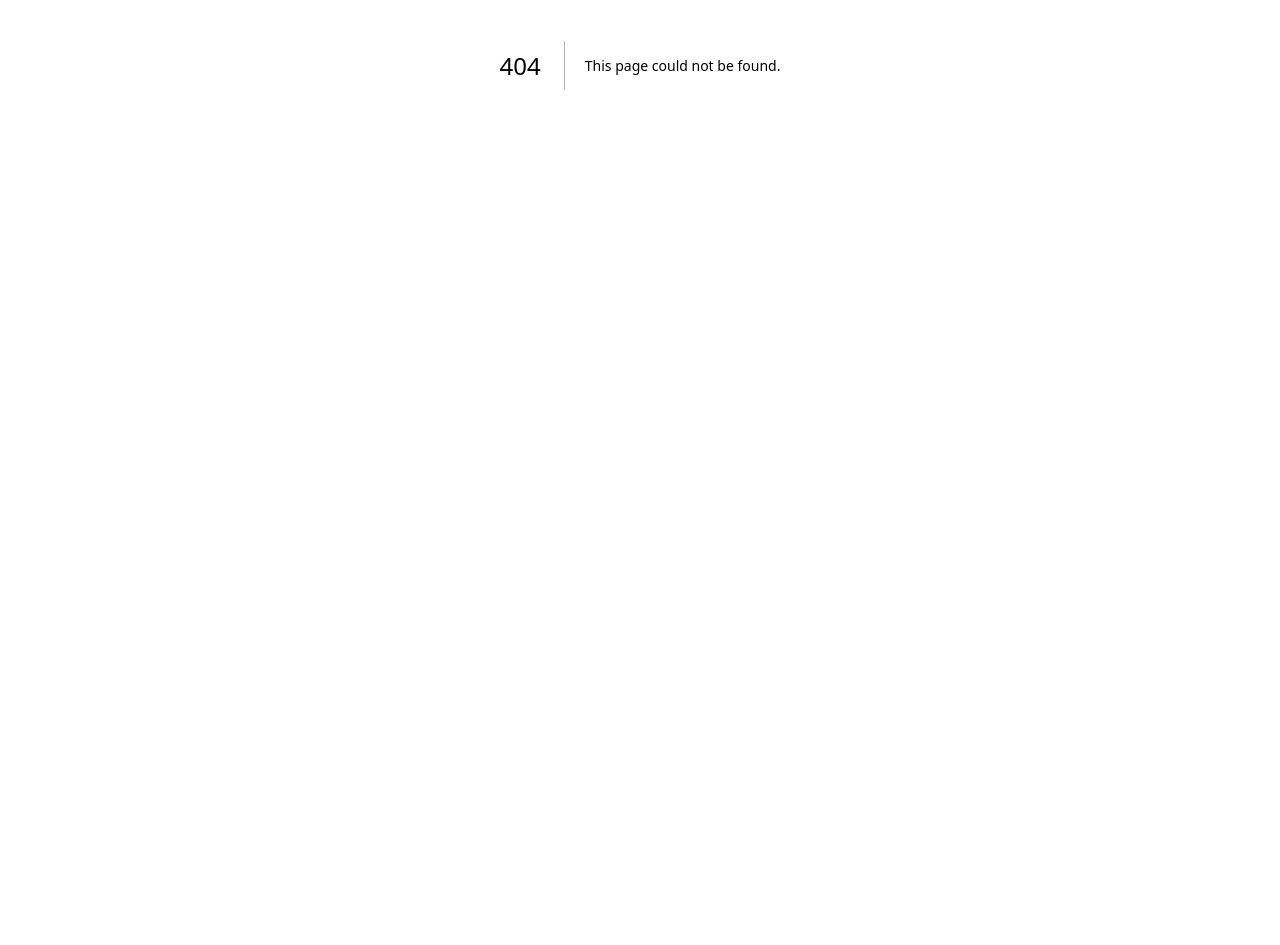
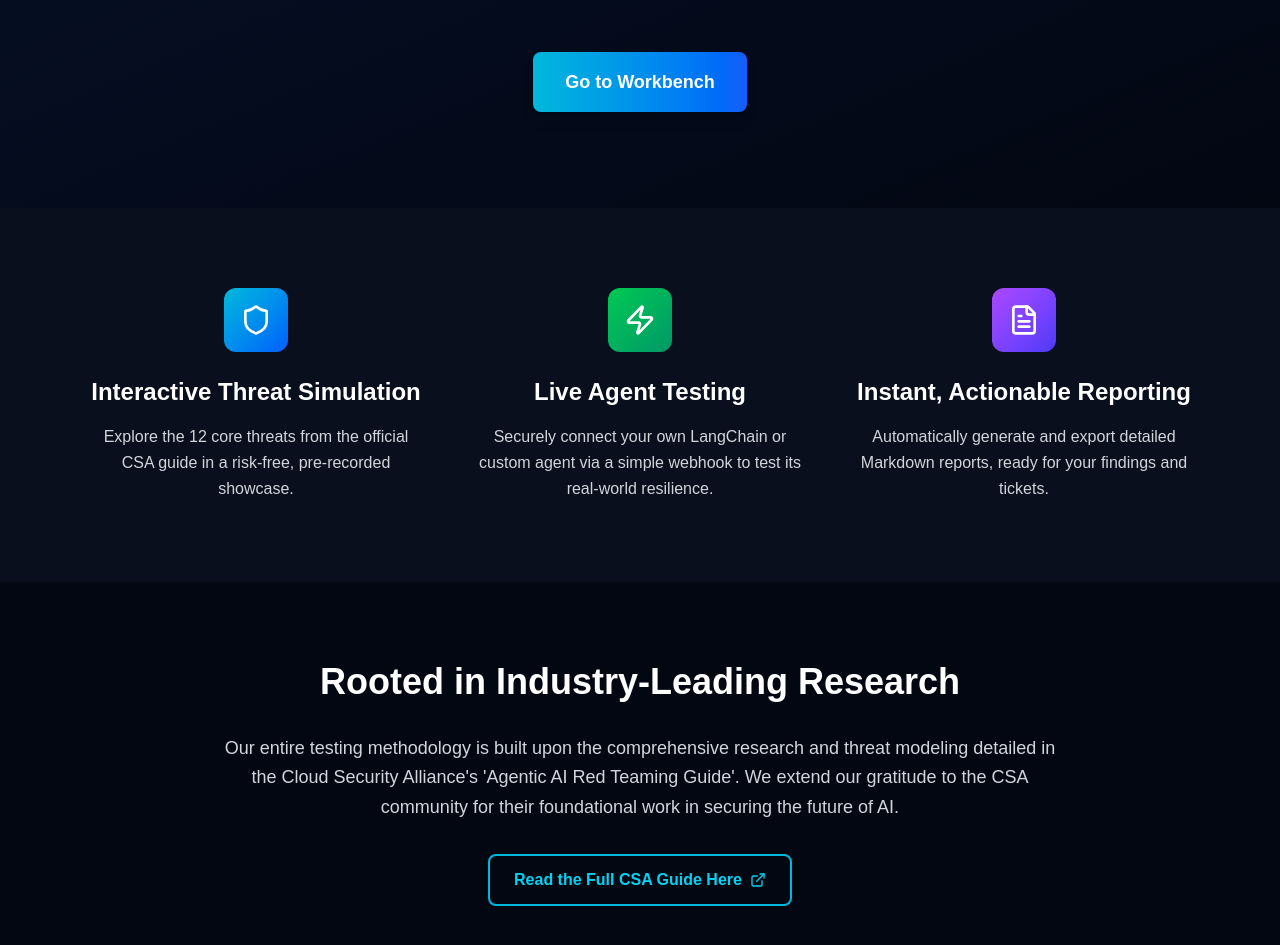
Before and after one commit to Pa04rth/aart-workbench2, a Next.js app: page /landing in a window 1280 px wide. Before the commit this address had no page. Shown: the part 335-1280 px from the top of the page. Before the commit the page ends 800 px from the top, so only its background shows below. Built offline with nearby package versions, Linux system fonts and the light colour scheme.

Commit message:
Create AART Workbench Landing Page

```diff
--- /dev/null
+++ b/app/landing/page.tsx
@@ -0,0 +1,124 @@
+import Link from "next/link";
+import { Shield, Zap, FileText, ExternalLink } from "lucide-react";
+
+export default function LandingPage() {
+  return (
+    <div className="min-h-screen bg-gray-950 text-white">
+      {/* Hero Section */}
+      <section className="relative overflow-hidden">
+        <div className="absolute inset-0 bg-gradient-to-br from-blue-900/20 to-gray-950"></div>
+        <div className="relative max-w-6xl mx-auto px-6 py-24 text-center">
+          <h1 className="text-5xl md:text-7xl font-bold mb-6 bg-gradient-to-r from-white to-gray-300 bg-clip-text text-transparent leading-tight">
+            The Adversarial Simulator for Agentic AI
+          </h1>
+          <p className="text-xl md:text-2xl text-gray-300 mb-12 max-w-4xl mx-auto leading-relaxed">
+            Orchestrate, execute, and analyze security tests against your AI agents in real-time.
+          </p>
+          <Link
+            href="/"
+            className="inline-flex items-center px-8 py-4 bg-gradient-to-r from-cyan-500 to-blue-600 hover:from-cyan-400 hover:to-blue-500 text-white font-semibold text-lg rounded-lg transition-all duration-300 transform hover:scale-105 shadow-lg hover:shadow-cyan-500/25"
+          >
+            Go to Workbench
+          </Link>
+        </div>
+      </section>
+
+      {/* Features Section */}
+      <section className="py-20 bg-gray-900/50">
+        <div className="max-w-6xl mx-auto px-6">
+          <div className="grid md:grid-cols-3 gap-12">
+            {/* Feature 1 */}
+            <div className="text-center group">
+              <div className="w-16 h-16 mx-auto mb-6 bg-gradient-to-br from-cyan-500 to-blue-600 rounded-xl flex items-center justify-center group-hover:scale-110 transition-transform duration-300">
+                <Shield className="w-8 h-8 text-white" />
+              </div>
+              <h3 className="text-2xl font-bold mb-4 text-white">
+                Interactive Threat Simulation
+              </h3>
+              <p className="text-gray-300 leading-relaxed">
+                Explore the 12 core threats from the official CSA guide in a risk-free,
+                pre-recorded showcase.
+              </p>
+            </div>
+
+            {/* Feature 2 */}
+            <div className="text-center group">
+              <div className="w-16 h-16 mx-auto mb-6 bg-gradient-to-br from-green-500 to-emerald-600 rounded-xl flex items-center justify-center group-hover:scale-110 transition-transform duration-300">
+                <Zap className="w-8 h-8 text-white" />
+              </div>
+              <h3 className="text-2xl font-bold mb-4 text-white">
+                Live Agent Testing
+              </h3>
+              <p className="text-gray-300 leading-relaxed">
+                Securely connect your own LangChain or custom agent via a simple
+                webhook to test its real-world resilience.
+              </p>
+            </div>
+
+            {/* Feature 3 */}
+            <div className="text-center group">
+              <div className="w-16 h-16 mx-auto mb-6 bg-gradient-to-br from-purple-500 to-indigo-600 rounded-xl flex items-center justify-center group-hover:scale-110 transition-transform duration-300">
+                <FileText className="w-8 h-8 text-white" />
+              </div>
+              <h3 className="text-2xl font-bold mb-4 text-white">
+                Instant, Actionable Reporting
+              </h3>
+              <p className="text-gray-300 leading-relaxed">
+                Automatically generate and export detailed Markdown reports,
+                ready for your findings and tickets.
+              </p>
+            </div>
+          </div>
+        </div>
+      </section>
+
+      {/* Research Section */}
+      <section className="py-20 bg-gray-950">
+        <div className="max-w-4xl mx-auto px-6 text-center">
+          <h2 className="text-3xl md:text-4xl font-bold mb-8 text-white">
+            Rooted in Industry-Leading Research
+          </h2>
+          <p className="text-lg text-gray-300 mb-8 leading-relaxed">
+            Our entire testing methodology is built upon the comprehensive research
+            and threat modeling detailed in the Cloud Security Alliance's 'Agentic AI
+            Red Teaming Guide'. We extend our gratitude to the CSA community for their
+            foundational work in securing the future of AI.
+          </p>
+          <a
+            href="https://cloudsecurityalliance.org"
+            target="_blank"
+            rel="noopener noreferrer"
+            className="inline-flex items-center px-6 py-3 border-2 border-cyan-500 text-cyan-400 hover:bg-cyan-500 hover:text-white font-semibold rounded-lg transition-all duration-300 group"
+          >
+            Read the Full CSA Guide Here
+            <ExternalLink className="w-4 h-4 ml-2 group-hover:translate-x-1 transition-transform duration-300" />
+          </a>
+        </div>
+      </section>
+
+      {/* Final CTA Section */}
+      <section className="py-20 bg-gradient-to-r from-gray-900 to-gray-950">
+        <div className="max-w-4xl mx-auto px-6 text-center">
+          <h2 className="text-3xl md:text-4xl font-bold mb-8 text-white">
+            Ready to Secure Your Agents?
+          </h2>
+          <Link
+            href="/"
+            className="inline-flex items-center px-8 py-4 bg-gradient-to-r from-cyan-500 to-blue-600 hover:from-cyan-400 hover:to-blue-500 text-white font-semibold text-lg rounded-lg transition-all duration-300 transform hover:scale-105 shadow-lg hover:shadow-cyan-500/25"
+          >
+            Go to Workbench
+          </Link>
+        </div>
+      </section>
+
+      {/* Footer */}
+      <footer className="py-8 bg-gray-950 border-t border-gray-800">
+        <div className="max-w-6xl mx-auto px-6 text-center">
+          <p className="text-gray-400">
+            © 2025 AART Workbench. Open source cybersecurity for the AI era.
+          </p>
+        </div>
+      </footer>
+    </div>
+  );
+}
```
